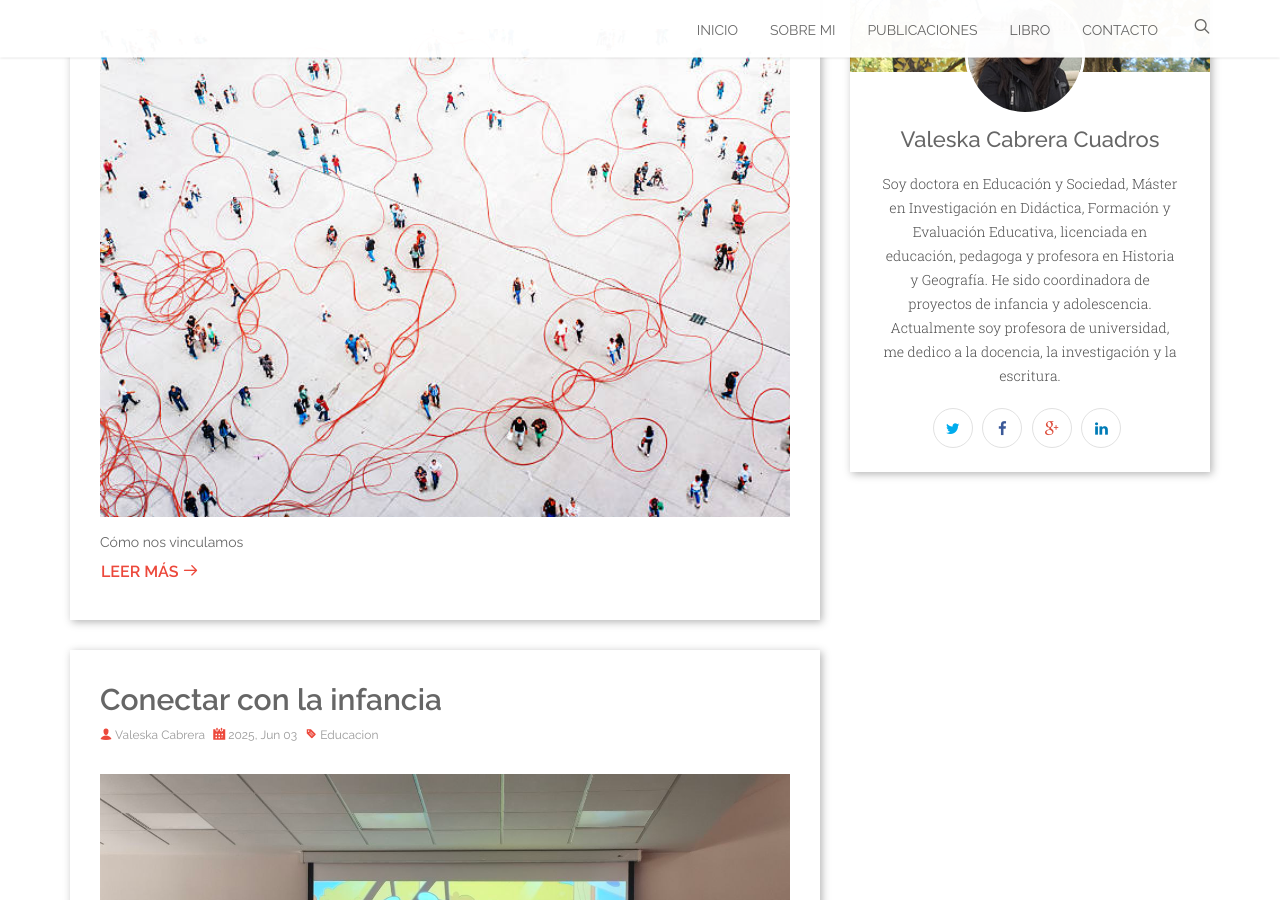
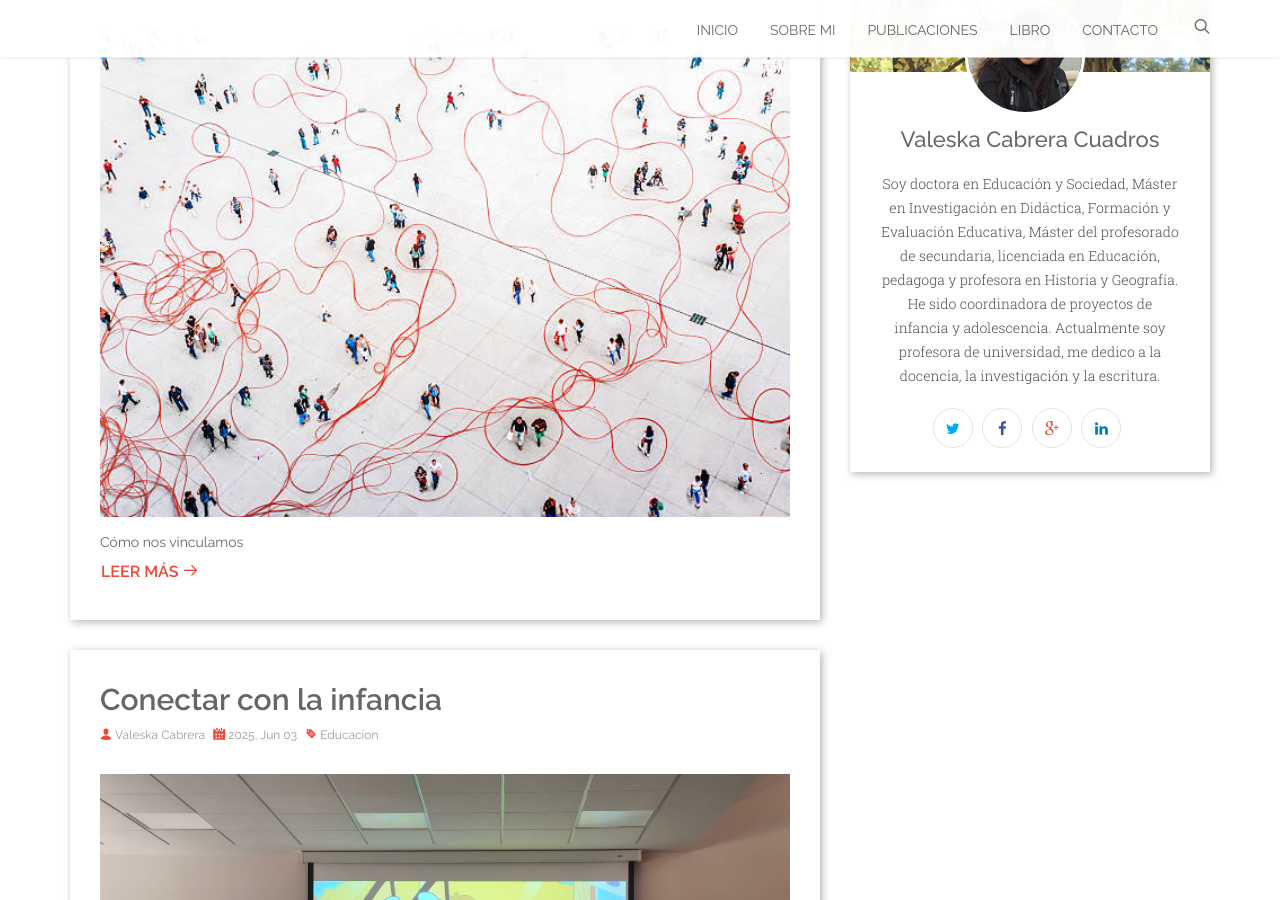
Before and after one commit to valeskacabrera/valeskacabrera.github.io, a Jekyll site: the page built from index.html, in a window 1280 px wide and 900 px high, scrolled down 448 px. Built offline with Jekyll 4.4.1, drawn with Linux system fonts in a browser that asks for light colours; some web fonts are replaced; the list of posts is cut into pages by our own code.

Commit message:
Update profile.html

```diff
--- a/_includes/profile.html
+++ b/_includes/profile.html
@@ -5,7 +5,7 @@
         <div class="info">
             <h3 class="name">Valeska Cabrera Cuadros</h3>
             <p class="details">
-                Soy doctora en Educación y Sociedad, Máster en Investigación en Didáctica, Formación y Evaluación Educativa, licenciada en educación, pedagoga y profesora en Historia y Geografía. He sido coordinadora de proyectos de infancia y adolescencia. Actualmente soy profesora de universidad, me dedico a la docencia, la investigación y la escritura.
+                Soy doctora en Educación y Sociedad, Máster en Investigación en Didáctica, Formación y Evaluación Educativa, Máster del profesorado de secundaria, licenciada en Educación, pedagoga y profesora en Historia y Geografía. He sido coordinadora de proyectos de infancia y adolescencia. Actualmente soy profesora de universidad, me dedico a la docencia, la investigación y la escritura.
             </p>
             <div class="social-links">
                 <a class="twitter social-link"
```
